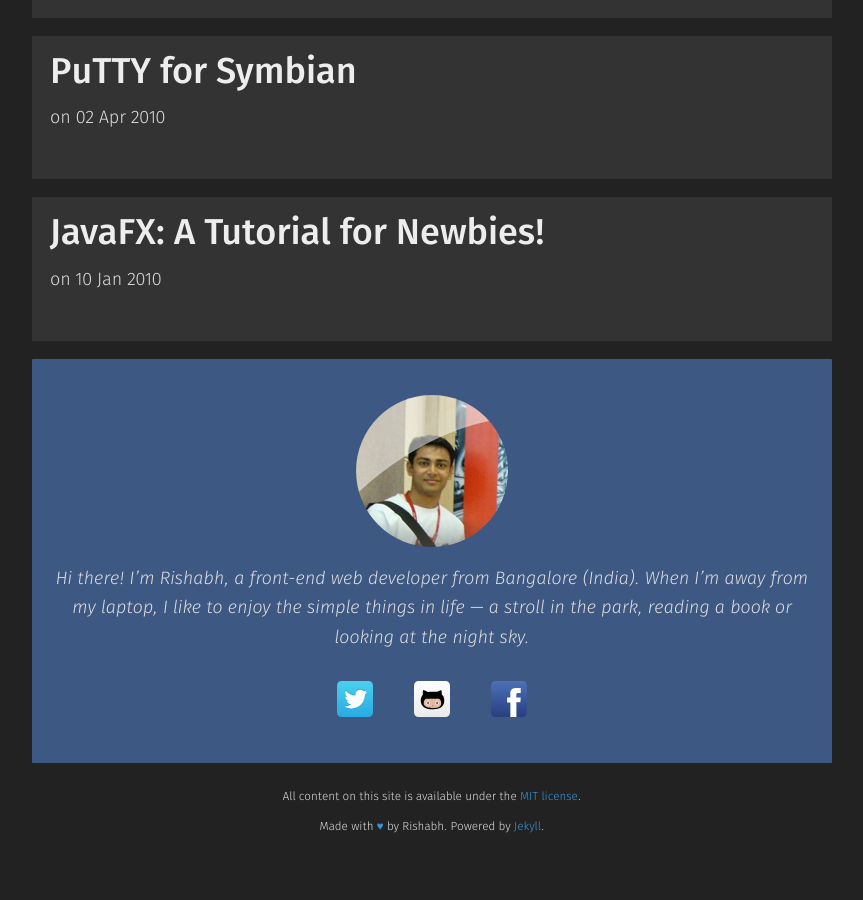
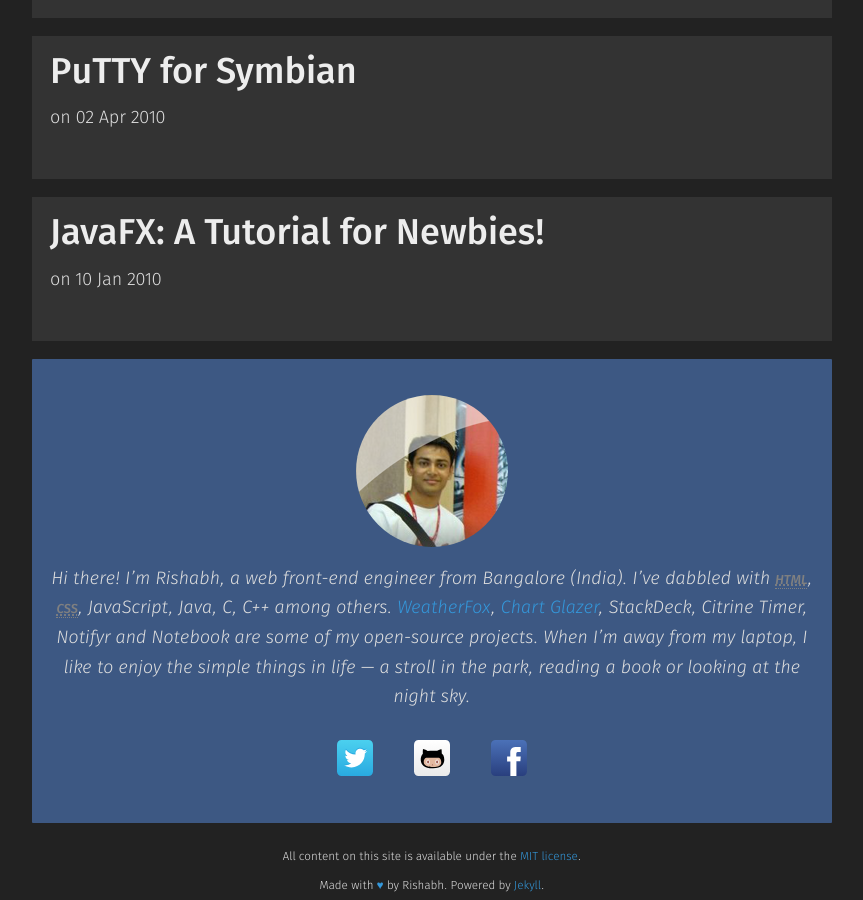
Before and after one commit to rishabh-ink/rishabhsrao.github.io, a Jekyll site: the page built from index.html, in a window 1280 px wide and 900 px high, scrolled down 6455 px. Shown: the whole window, without its empty margins (208-1071 px from the left). Built offline with Jekyll 4.4.1, drawn with Linux system fonts in a browser that asks for light colours; Markdown is read by kramdown in place of the engine named in the settings; before the commit the page ends 7296 px from its top, so only the background shows below that.

Commit message:
Moved desc to an include.

```diff
--- a/_config.yml
+++ b/_config.yml
@@ -1,6 +1,5 @@
 title: Rishabh
 sub_title: My thoughts on web front-end engineering and other stuff.
-description: Hi there! I&rsquo;m Rishabh, a front-end web developer from Bangalore (India). When I&rsquo;m away from my laptop, I like to enjoy the simple things in life &mdash; a stroll in the park, reading a book or looking at the night sky.
 author: Rishabh Rao
 url: http://rishabhsrao.github.io
 markdown: redcarpet
--- a/_includes/footer.html
+++ b/_includes/footer.html
@@ -2,7 +2,7 @@
   <div class="banner">
     <div class="profile  profile__picture"></div>
     <div class="profile  profile__description">
-      <p>{{ site.description }}</p>
+      <p>{% include site-description.html %}</p>
     </div>
     <div class="profile  profile__social">
       <ul class="social__menu">
--- /dev/null
+++ b/_includes/site-description.html
@@ -0,0 +1 @@
+Hi there! I&rsquo;m Rishabh, a web front-end engineer from Bangalore (India). I&rsquo;ve dabbled with <abbr title="Hyper Text Markup Language">HTML</abbr>, <abbr title="Cascading Style Sheets">CSS</abbr>, JavaScript, Java, C, C++ among others. <a href="{% post_url 2013-03-10-weather-fox %}">WeatherFox</a>, <a href="{% post_url 2010-08-17-chart-glazer %}">Chart Glazer</a>, StackDeck, Citrine Timer, Notifyr and Notebook are some of my open-source projects. When I&rsquo;m away from my laptop, I like to enjoy the simple things in life &mdash; a stroll in the park, reading a book or looking at the night sky.
```
